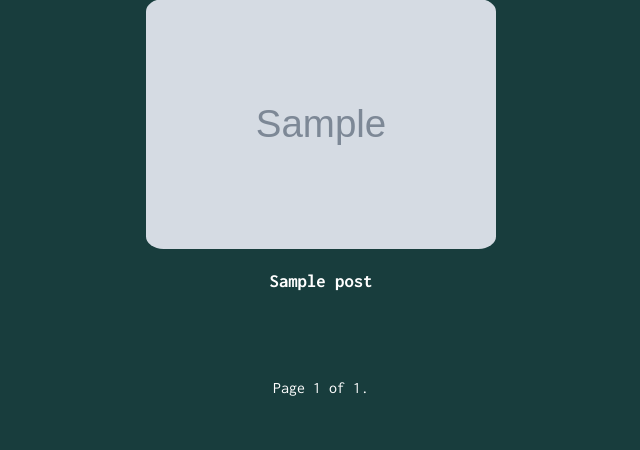
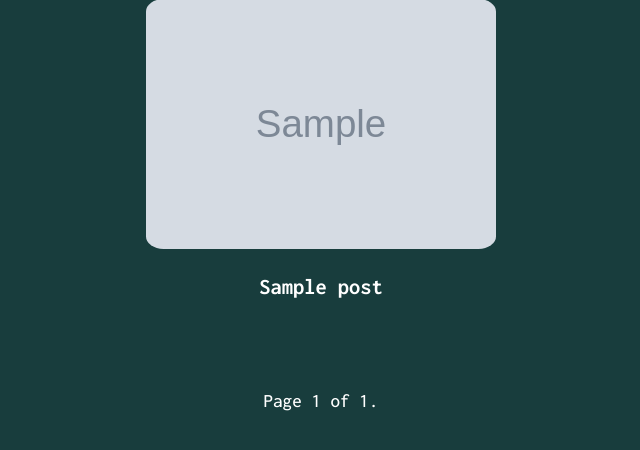
Before and after one commit to oleksandrmerkuloff/my-website, a Django app: page /blog/ in a window 1280 px wide. Shown: the part 201-651 px from the top of the page, without its empty margins (319-959 px from the left). Run offline with Django 5.2, Linux system fonts and the light colour scheme; tables that the repository leaves empty hold one stand-in row (values such as "Sample post"); grey boxes marked "Sample" are stand-in pictures.

Commit message:
finish blog pages

```diff
--- a/blog/static/blog/blog_page.css
+++ b/blog/static/blog/blog_page.css
@@ -11,6 +11,7 @@
 .post-card {
     text-align: center;
     margin-bottom: 50px;
+    font-size: 1.2em;
 }
 
 .post-card-img {
@@ -31,8 +32,10 @@
 #pagination {
     display: flex;
     justify-content: center;
-    margin-top: 20px;
+    margin: 20px auto;
     color: white;
+    font-size: 1.2em;
+    font-weight: 500;
 }
 
 .step-links a, .step-links span {
--- a/portfolio/static/portfolio/portfolio_page.css
+++ b/portfolio/static/portfolio/portfolio_page.css
@@ -49,8 +49,10 @@
 #pagination {
     display: flex;
     justify-content: center;
-    margin-top: 20px;
+    margin: 20px auto;
     color: white;
+    font-size: 1.2em;
+    font-weight: 500;
 }
 
 .step-links a, .step-links span {
```
Also changed, not shown: blog/static/blog/single_post_page.css (+7 -3 lines).
